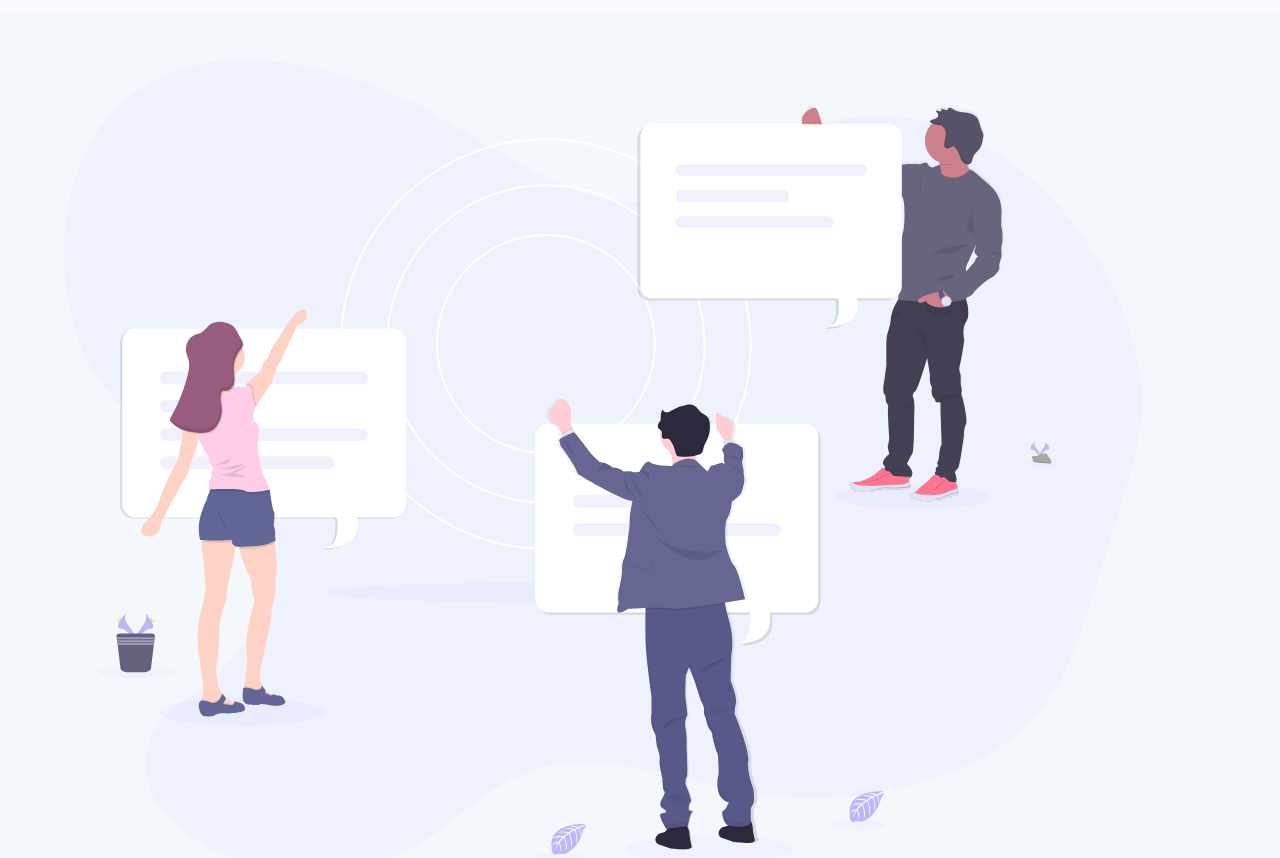
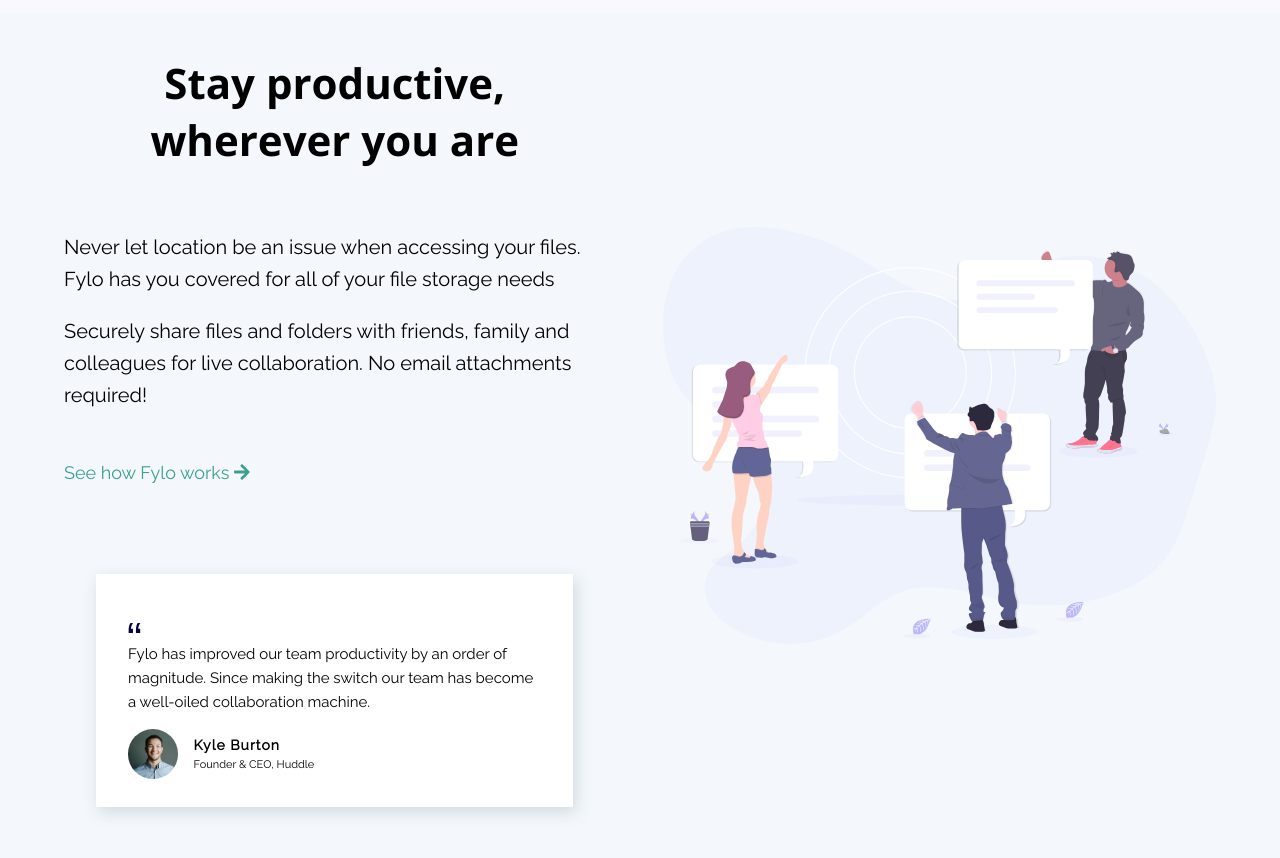
Before and after one commit to mahin-abdullah/Fylo-Landing-Page, a plain HTML site: page index.html in a window 1280 px wide. Shown: the part 889-1747 px from the top of the page. Drawn offline with nearby package versions, Linux system fonts and the light colour scheme.

Commit message:
Added the main-section and fixed paddings and font-sizes of hero section.

```diff
--- a/index.html
+++ b/index.html
@@ -57,7 +57,7 @@
     <!-- Main Section -->
     <img class="curve--img" src="dist/images/bg-curve-mobile.svg" alt="curve" />
     <main>
-      <div class="container">
+      <div class="container row-lg">
         <div class="main__img col">
           <img
             src="dist/images/illustration-2.svg"
--- a/scss/_hero.scss
+++ b/scss/_hero.scss
@@ -71,7 +71,7 @@
 
   .hero .hero__content {
     text-align: start;
-    font-size: 20px;
+    font-size: 22px;
   }
 
   .hero .cta {
--- a/scss/_main-section.scss
+++ b/scss/_main-section.scss
@@ -87,3 +87,44 @@
     }
   }
 }
+
+@media (min-width: 992px) {
+  main {
+    padding: 0 0 5em 0;
+  }
+
+  .main__img {
+    order: 2;
+    width: 48%;
+  }
+
+  .main__content {
+    order: 1;
+    width: 47%;
+  }
+
+  main .main__content h6 {
+    font-size: 42px;
+    margin: 1em 0 1.5em 0;
+  }
+
+  main .main__content p {
+    font-size: 20px;
+    line-height: 1.6;
+  }
+
+  main .main__content--cta {
+    text-align: start;
+    margin: 2em 0 1.5em 0;
+  }
+
+  main .main__content .main__content--cta .main--cta {
+    font-size: 18px;
+  }
+}
+
+@media (min-width: 1440px) {
+  main .secondary__content .card {
+    width: 65%;
+  }
+}
--- a/scss/_presets.scss
+++ b/scss/_presets.scss
@@ -37,5 +37,6 @@
   .row-lg {
     display: flex;
     justify-content: space-between;
+    align-items: center;
   }
 }
```
Also changed, not shown: dist/css/main.min.css, 1 other file.
